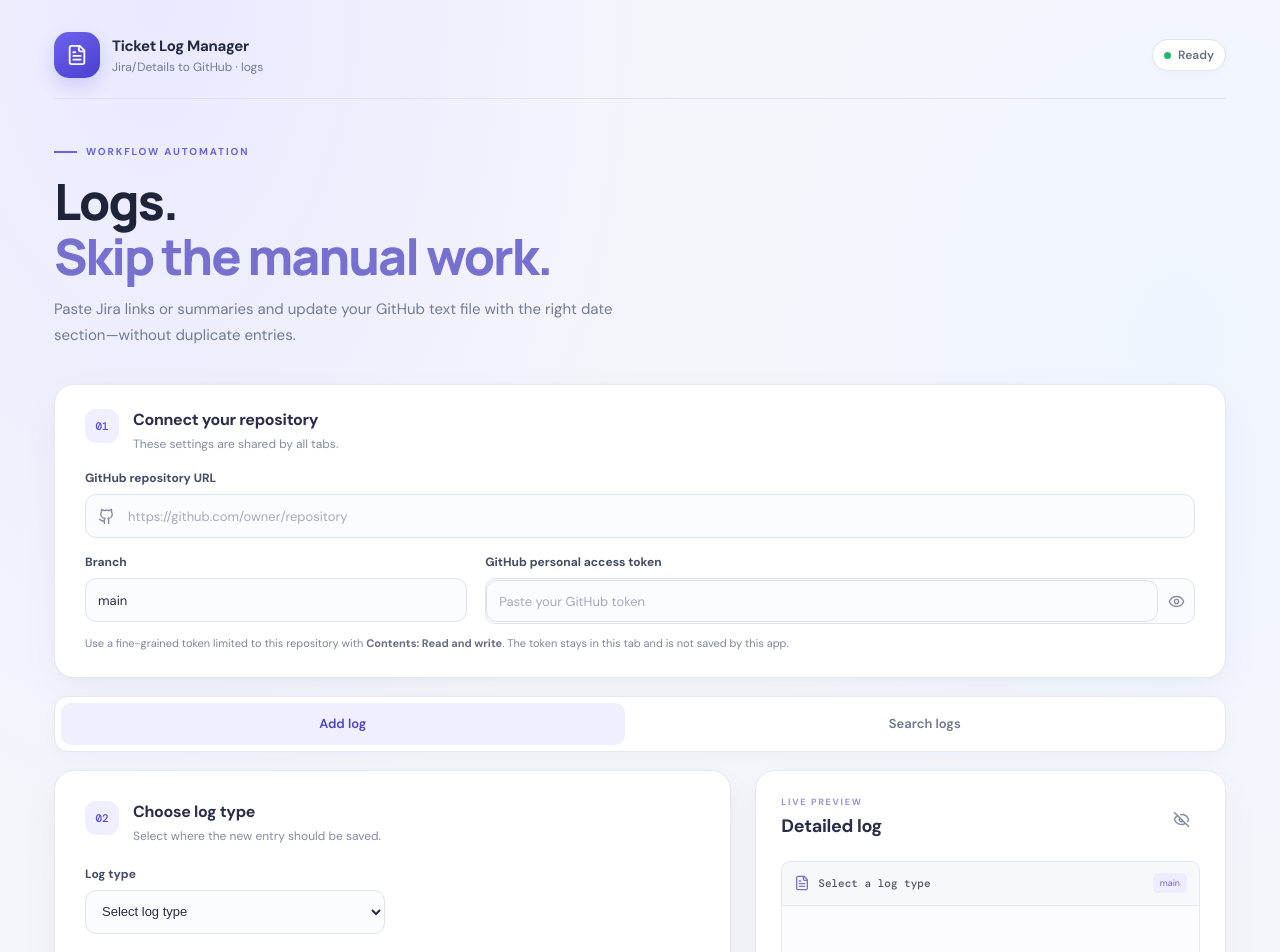
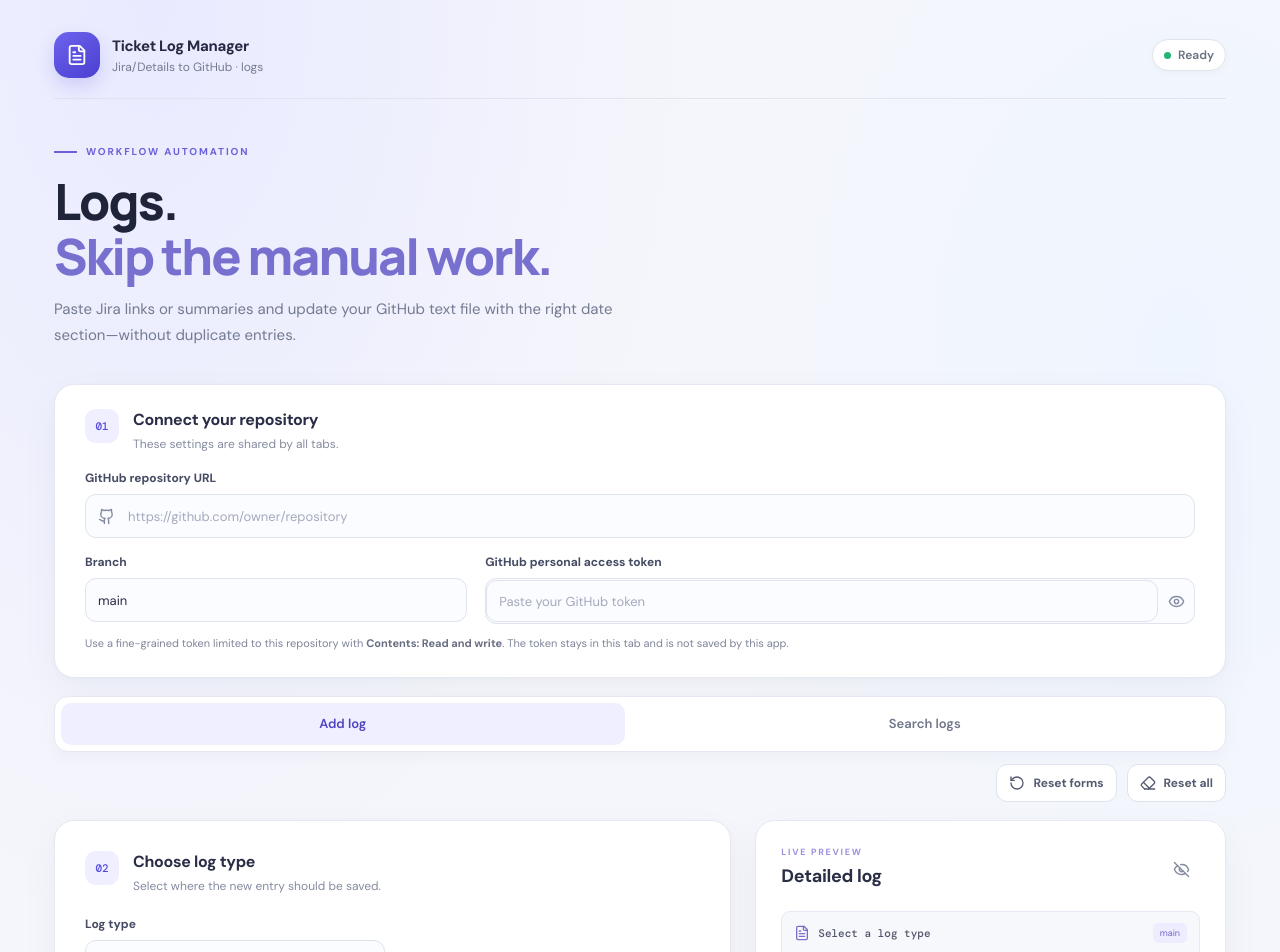
Before and after one commit to kn52/ticket-log-manager, a React (Vite) app: page / in a window 1280 px wide. Shown: the top 952 px of the page. Built offline with nearby package versions, Linux system fonts and the light colour scheme.

Commit message:
added: reset funtion

```diff
--- a/src/App.jsx
+++ b/src/App.jsx
@@ -1,5 +1,5 @@
 import React, { useMemo, useState } from "react";
-import { Github, FileText, Link2, CalendarDays, CheckCircle2, AlertCircle, Eye, EyeOff, LoaderCircle, ExternalLink, Search } from "lucide-react";
+import { Github, FileText, Link2, CalendarDays, CheckCircle2, AlertCircle, Eye, EyeOff, LoaderCircle, ExternalLink, Search, RotateCcw, Eraser } from "lucide-react";
 
 const API = "https://api.github.com";
 const todayInIndia = () => new Intl.DateTimeFormat("en-CA", {
@@ -198,6 +198,41 @@ export default function App() {
         ? `data/todos/${getTodoFileName(todayInIndia())}`
         : "";
 
+  function resetLogForms() {
+    const today = todayInIndia();
+    setLogType("");
+    setFilePath("");
+    setYearFolder("");
+    setCustomFileName("");
+    setTicketInput("");
+    setDate(today);
+    setMessage(null);
+    setPreviewOpen(true);
+    setPreviewContent("");
+    setPreviewMeta(null);
+    setShowValidation(false);
+    setShowUploadValidation(false);
+    setSearchFolder("");
+    setSearchText("");
+    setSearchCategory("");
+    setWorklogDate(today);
+    setWorklogFolderPath("");
+    setBusinessFiles([]);
+    setBusinessFile("");
+    setReaderContent("");
+    setReaderFile("");
+    setReaderMessage(null);
+  }
+
+  function resetAll() {
+    resetLogForms();
+    setOwnerRepo("");
+    setBranch("main");
+    setToken("");
+    setShowToken(false);
+    setActiveTab("add");
+  }
+
   const validationErrors = {
     logType: !logType
       ? "Select a log type."
@@ -251,17 +286,17 @@ export default function App() {
     setBusy(true);
     try {
       const content = await fetchFileContent(path);
-      const section = extractDateSection(content, parts.dateHeading);
-      const result = searchFileContent(path, section, query);
+      const worklogContent = query.trim() ? extractDateSection(content, parts.dateHeading) : content;
+      const result = searchFileContent(path, worklogContent, query);
       setReaderFile(path);
       setReaderContent(result.content);
       setReaderMessage({
-        type: result.matched && section ? "success" : "info",
+        type: result.matched && worklogContent ? "success" : "info",
         text: query.trim()
           ? result.matched
             ? `Found ${result.matchCount} matching ${result.matchCount === 1 ? "line or filename" : "lines"} in the worklog for ${parts.dateHeading}.`
             : `No matches found in the worklog for ${parts.dateHeading}.`
-          : section ? `Worklog section loaded for ${parts.dateHeading}.` : `No worklog section found for ${parts.dateHeading}.`
+          : worklogContent ? `Monthly worklogs loaded for ${parts.dateHeading.slice(3)}.` : `No worklogs found for ${parts.dateHeading.slice(3)}.`
       });
     } catch (error) {
       if (error.status === 404) {
@@ -443,7 +478,7 @@ export default function App() {
       return;
     }
 
-    if (!searchText.trim()) {
+    if (!searchText.trim() && category !== "worklogs") {
       setReaderMessage({ type: "error", text: "Enter text or a file name to search for." });
       return;
     }
@@ -735,6 +770,10 @@ export default function App() {
         <button type="button" role="tab" aria-selected={activeTab === "add"} className={activeTab === "add" ? "active" : ""} onClick={() => setActiveTab("add")} disabled={busy}>Add log</button>
         <button type="button" role="tab" aria-selected={activeTab === "search"} className={activeTab === "search" ? "active" : ""} onClick={() => setActiveTab("search")} disabled={busy}>Search logs</button>
       </nav>
+      <div className="reset-actions">
+        <button type="button" className="secondary-button" onClick={resetLogForms} disabled={busy}><RotateCcw size={16} /> Reset forms</button>
+        <button type="button" className="secondary-button" onClick={resetAll} disabled={busy}><Eraser size={16} /> Reset all</button>
+      </div>
 
       {activeTab === "add" ? <section className="workspace">
         <div className="form-panel">
@@ -837,7 +876,7 @@ export default function App() {
             }} onKeyDown={event => { if (event.key === "Enter" && !busy) checkFolder(); }} placeholder="Enter text to find in log contents or file names" />
             <button type="button" className="primary-button" onClick={checkFolder} disabled={busy}>{busy ? <><LoaderCircle className="spin" size={17} /> Searching…</> : <><Search size={17} /> Search</>}</button>
           </div>
-          <p className="hint">Enter a repository URL, access token, folder, and search text before searching. Business searches all text files in the folder.</p>
+          <p className="hint">Enter a repository URL, access token, and folder. Search text is optional for worklogs; leave it blank to load the selected month. Business searches all text files in the folder.</p>
           <div className="search-path">
             <strong>Search path</strong>
             <code>{searchPath || "Enter worklogs, business, or todos"}</code>
--- a/src/styles.css
+++ b/src/styles.css
@@ -502,6 +502,18 @@ html body .connection-panel .section-heading {
   color: #4d45c3;
 }
 
+.reset-actions {
+  display: flex;
+  justify-content: flex-end;
+  gap: 10px;
+  margin: -6px 0 18px;
+}
+
+.reset-actions .secondary-button {
+  min-height: 38px;
+  padding: 8px 12px;
+}
+
 html body .reader-panel {
   padding: 30px;
 }
```
Also changed, not shown: 1 other file (tests, documents, lock files or other folders).
